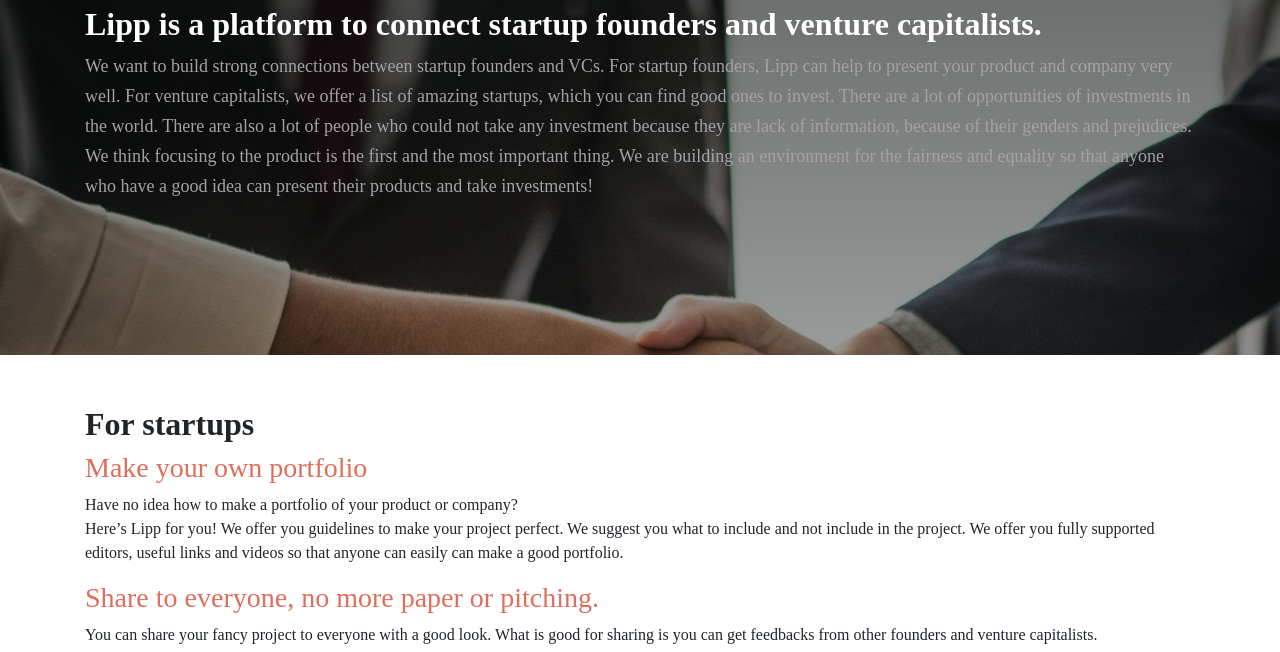
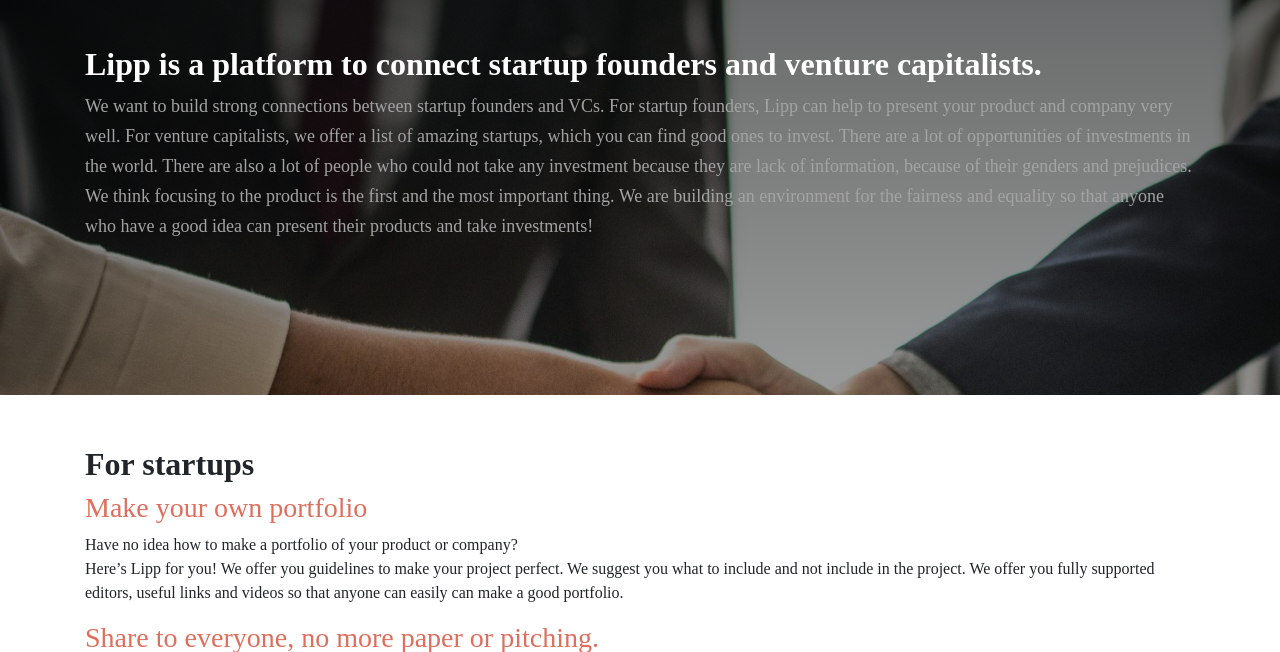
Before and after one commit to lippforapec/lipp_original, a Django app: page / in a window 1280 px wide. Shown: the part 801-1453 px from the top of the page. Run offline with Django 3.2, Linux system fonts and the light colour scheme; parts of the project's set-up code (start-up, migrations or seed data) failed here and were passed over; some libraries are stand-ins or nearby versions; some web fonts are replaced.

Commit message:
corrected the style

```diff
--- a/app/templates/main.html
+++ b/app/templates/main.html
@@ -25,7 +25,7 @@
   </div>
 
   <div class="container-fluid bg-handshake">
-    <div style="min-height: 400px">
+    <div style="min-height: 400px;margin-top: 40px;">
       <div class="container">
 
         <h2>Lipp is a platform to connect startup founders and venture capitalists.</h2>
```
